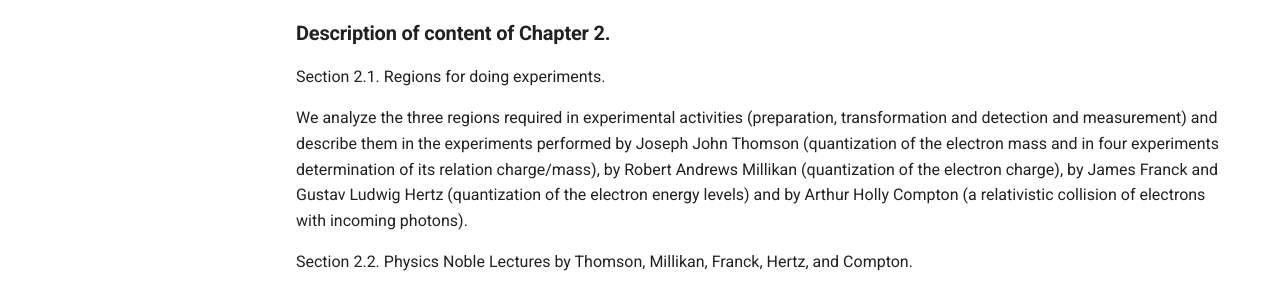
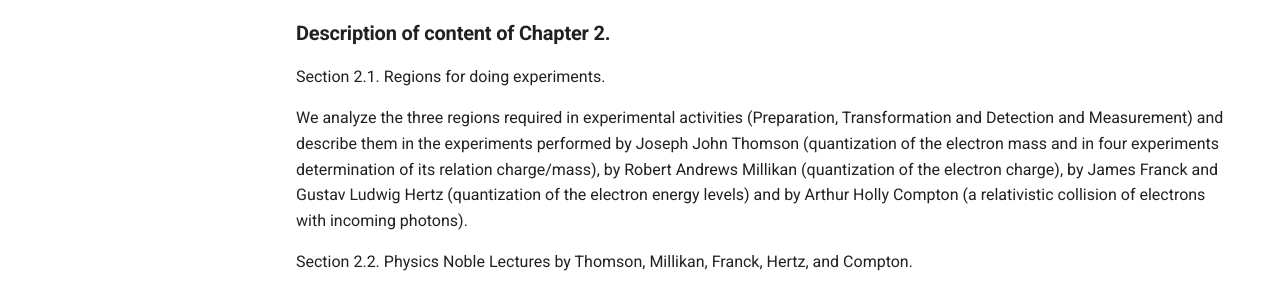
Before and after one commit to modphysnobel/modphysnobel.github.io, an MkDocs documentation site: the page built from docs/vol-I/vol-I-chap-2-sect-1.md, in a window 1280 px wide and 900 px high, scrolled down 656 px. Shown: the part 152-446 px from the top of the window. Built offline with MkDocs 1.6.1 and Material for MkDocs 9.7.7, drawn with Linux system fonts in a browser that asks for light colours; some web fonts are replaced; comment, search, counter and statistics services are not loaded.

```diff
--- a/docs/vol-I/vol-I-chap-2-sect-1.md
+++ b/docs/vol-I/vol-I-chap-2-sect-1.md
@@ -24,7 +24,7 @@ After this Chapter you should be able to:
 
 Section 2.1. Regions for doing experiments.
 
-We analyze the three regions required in experimental activities (preparation, transformation and detection and measurement) and describe them in the experiments performed by Joseph John Thomson (quantization of the electron mass and in four experiments determination of its relation charge/mass), by Robert Andrews Millikan (quantization of the electron charge), by James Franck and Gustav Ludwig Hertz (quantization of the electron energy levels) and by Arthur Holly Compton (a relativistic collision of electrons with incoming photons).
+We analyze the three regions required in experimental activities (Preparation, Transformation and Detection and Measurement) and describe them in the experiments performed by Joseph John Thomson (quantization of the electron mass and in four experiments determination of its relation charge/mass), by Robert Andrews Millikan (quantization of the electron charge), by James Franck and Gustav Ludwig Hertz (quantization of the electron energy levels) and by Arthur Holly Compton (a relativistic collision of electrons with incoming photons).
 
 Section 2.2. Physics Noble Lectures by Thomson, Millikan, Franck, Hertz, and Compton.
 
```
